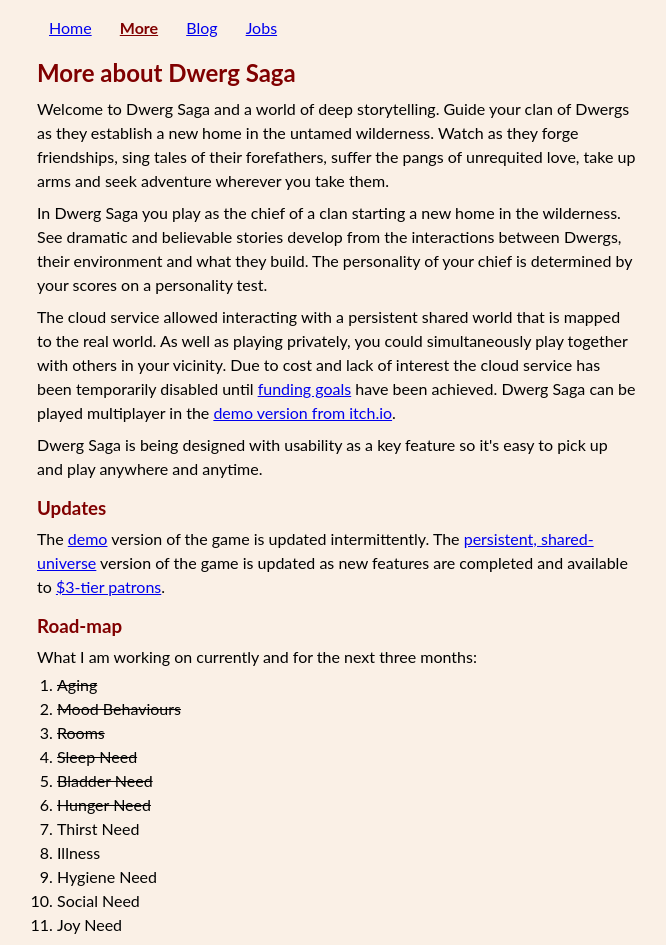
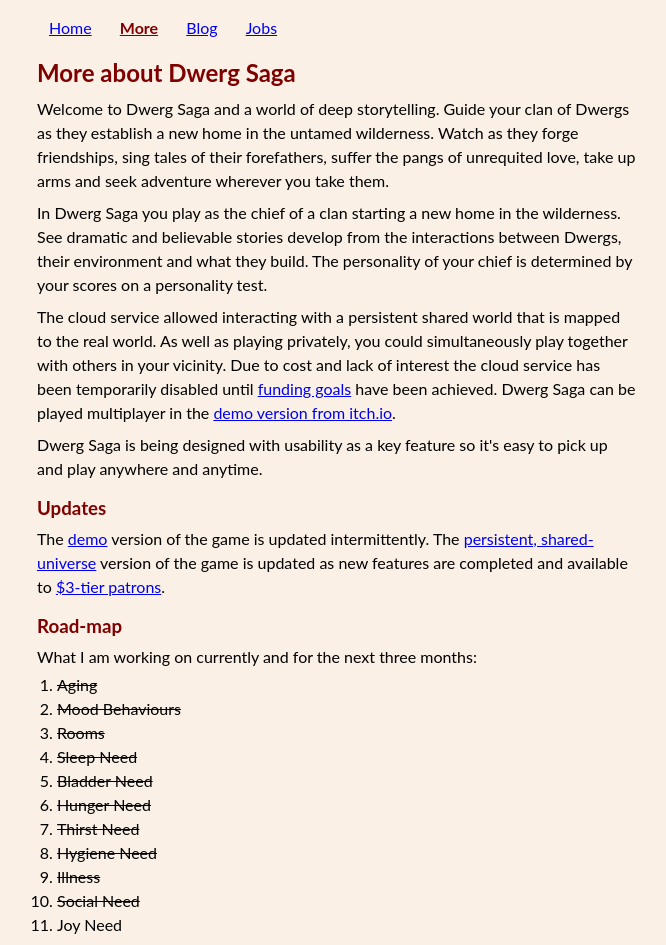
Before and after one commit to HaikuJock/haikujock.github.io, a Jekyll site: the page built from more.html, in a window 1280 px wide. Shown: the top 945 px of the page, without its empty margins (303-969 px from the left). Built offline with Jekyll 4.4.1, drawn with Linux system fonts in a browser that asks for light colours; comment, search, counter and statistics services are not loaded; grey boxes are pictures that could not be loaded.

```diff
--- a/more.html
+++ b/more.html
@@ -33,10 +33,10 @@ title: Dwerg Saga More
     <li><s>Sleep Need</s></li>
     <li><s>Bladder Need</s></li>
     <li><s>Hunger Need</s></li>
-    <li>Thirst Need</li>
-    <li>Illness</li>
-    <li>Hygiene Need</li>
-    <li>Social Need</li>
+    <li><s>Thirst Need</s></li>
+    <li><s>Hygiene Need</s></li>
+    <li><s>Illness</s></li>
+    <li><s>Social Need</s></li>
     <li>Joy Need</li>
 </ol>
 
```
Also changed, not shown: _posts/2022-05-07-Week-140-Bath-Time.md (added, +20 -0 lines).
